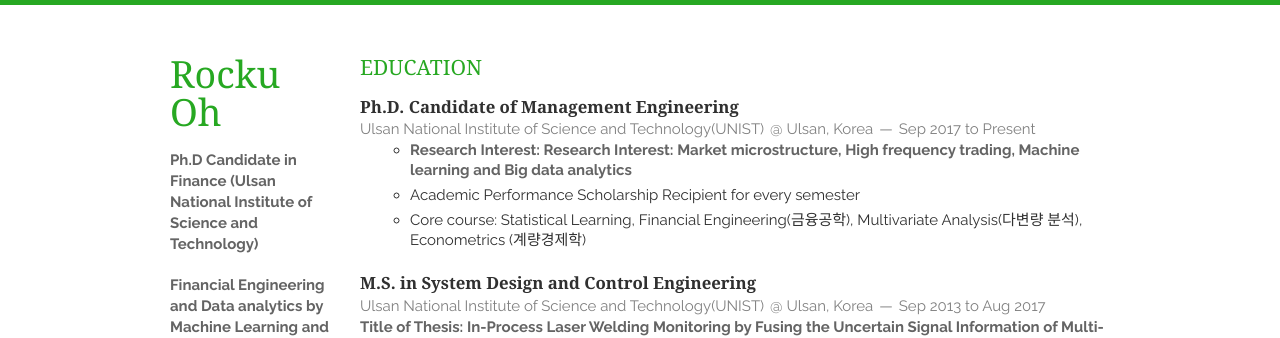
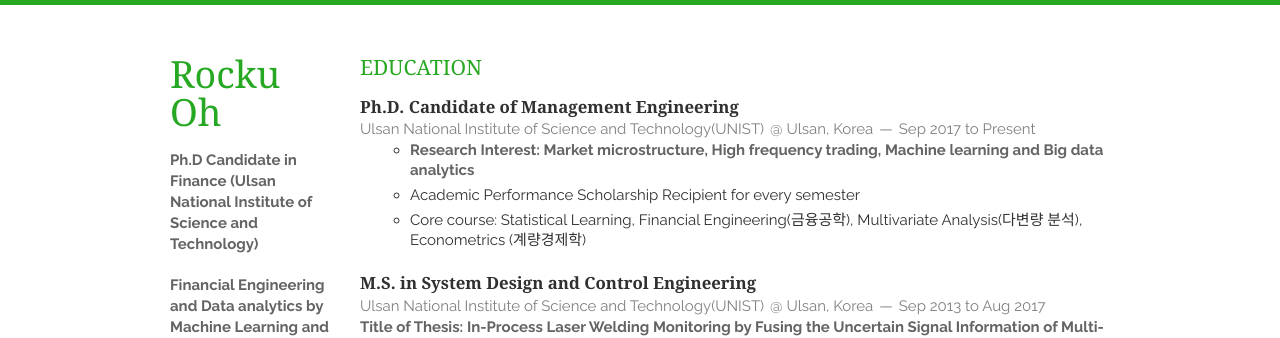
Before and after one commit to org817/org817.github.io, a Jekyll site: the page built from index.html, in a window 1280 px wide. Shown: the top 338 px of the page. Built offline with Jekyll 4.4.1, drawn with Linux system fonts in a browser that asks for light colours; nearby versions of some CDN libraries; the list of posts is cut into pages by our own code.

Commit message:
Update education.html

```diff
--- a/_includes/education.html
+++ b/_includes/education.html
@@ -8,7 +8,7 @@
           <span><address>Ulsan, Korea</address><time>Sep 2017 to Present</time></span>
       </header>
         <ul class='circle'>
-          <li><em>Research Interest: Research Interest: Market microstructure, High frequency trading, Machine learning and Big data analytics</em></li>
+          <li><em>Research Interest: Market microstructure, High frequency trading, Machine learning and Big data analytics</em></li>
           <li>Academic Performance Scholarship Recipient for every semester</li>
           <li>Core course: Statistical Learning, Financial Engineering(금융공학), Multivariate Analysis(다변량 분석), Econometrics (계량경제학)</li>
         </ul>
```
